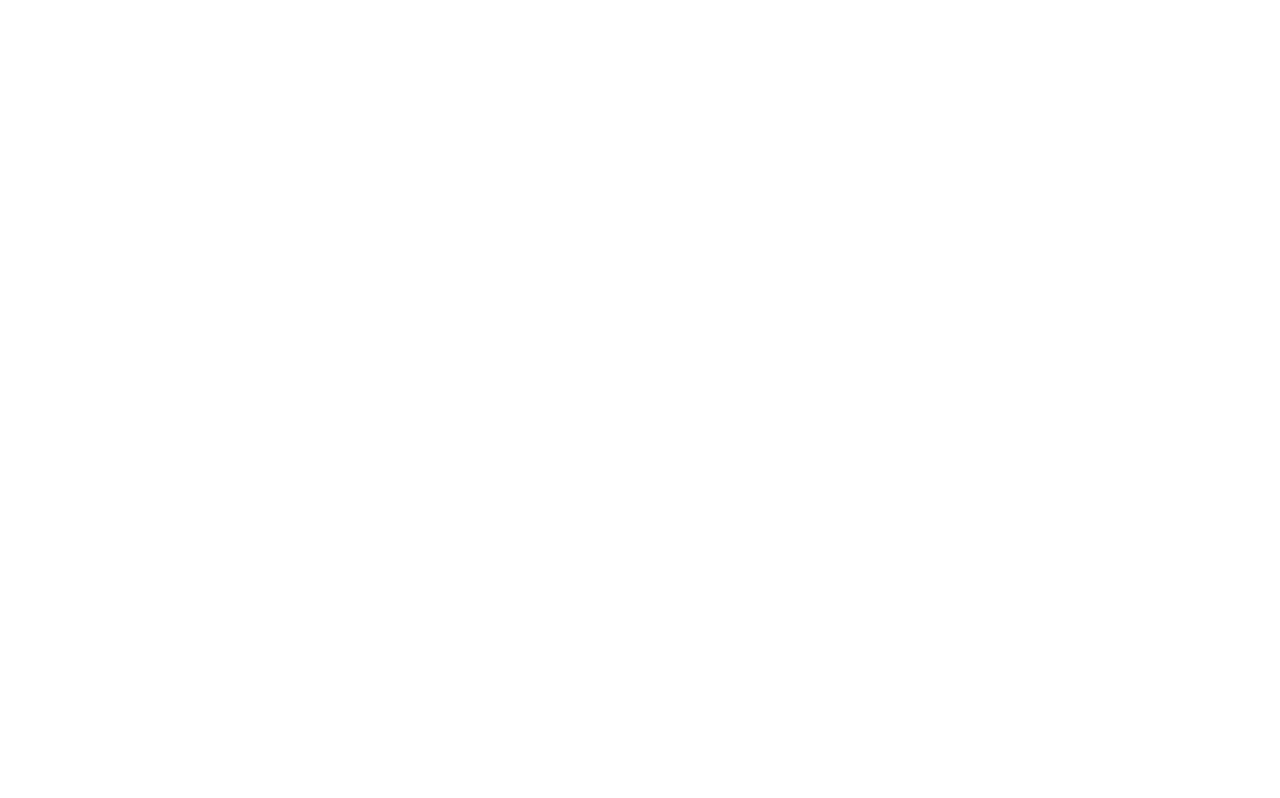
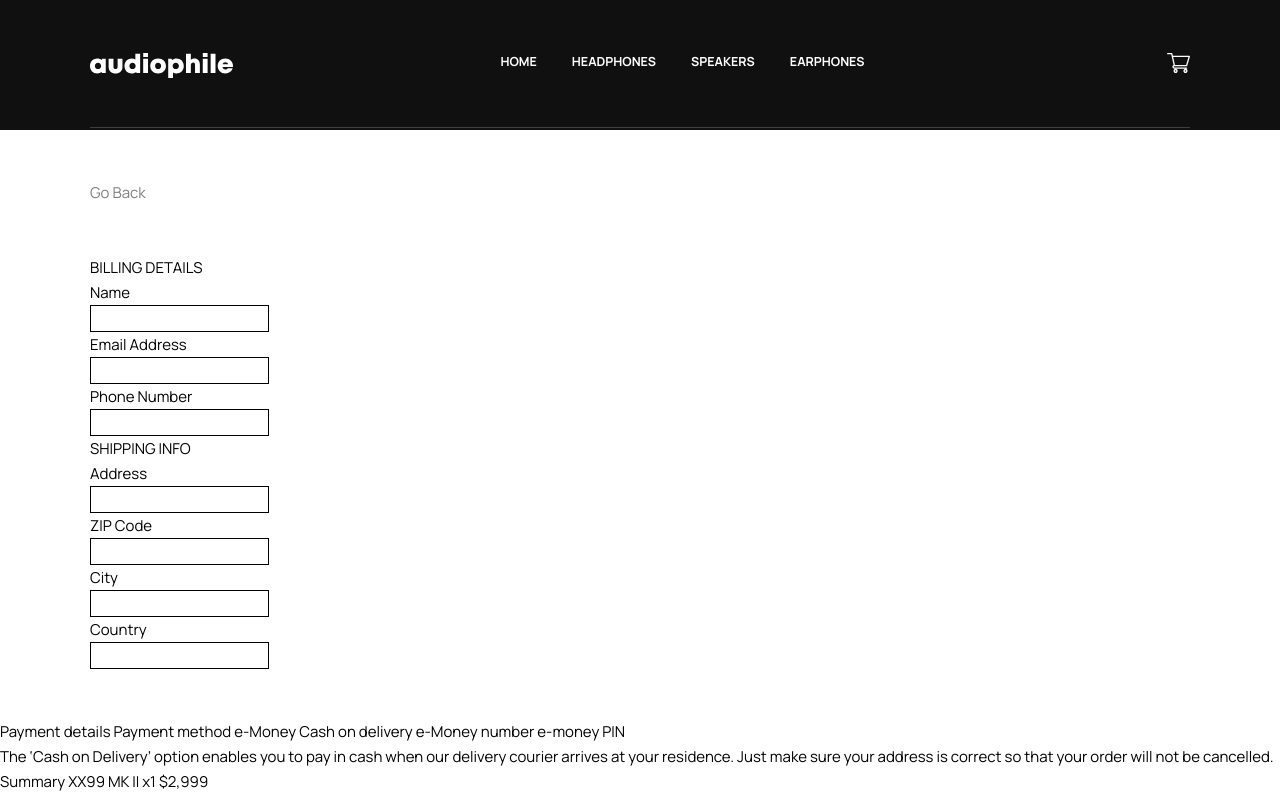
Before and after one commit to godwinopara/audiophille-ecommerce, a React (Create React App) app: page /checkout in a window 1280 px wide. Before the commit this address had no page. Shown: the top 798 px of the page. Built offline with nearby package versions, Linux system fonts and the light colour scheme.

Commit message:
create a reuseable form input and label component

```diff
--- a/src/App.js
+++ b/src/App.js
@@ -3,6 +3,7 @@ import Home from "./pages/Home";
 import Headphone from "./pages/Headphone";
 import Earphone from "./pages/Earphone";
 import Speaker from "./pages/Speaker";
+import Checkout from "./pages/Checkout";
 import ProductDetails from "./pages/ProductDetails";
 import AudiophilleState from "./context/audiophille/AudiophilleState";
 import CartState from "./context/cart/CartState";
@@ -17,6 +18,7 @@ function App() {
             <Route path="headphones" element={<Headphone />} />
             <Route path="earphones" element={<Earphone />} />
             <Route path="speakers" element={<Speaker />} />
+            <Route path="checkout" element={<Checkout />} />
             <Route path="product">
               <Route path=":slug" element={<ProductDetails />} />
             </Route>
--- /dev/null
+++ b/src/components/form/FormInput.js
@@ -0,0 +1,7 @@
+import React from "react";
+
+const FormInput = ({ inputType, inputValue }) => {
+  return <input className="border" type={inputType} />;
+};
+
+export default FormInput;
--- /dev/null
+++ b/src/components/form/Heading4.js
@@ -0,0 +1,7 @@
+import React from "react";
+
+const Heading4 = ({ text }) => {
+  return <h4>{text}</h4>;
+};
+
+export default Heading4;
--- /dev/null
+++ b/src/components/form/InputWrapper.js
@@ -0,0 +1,13 @@
+import Label from "./Label";
+import FormInput from "./FormInput";
+
+const InputWrapper = ({ labelText, inputValue, inputType }) => {
+  return (
+    <div>
+      <Label text={labelText} />
+      <FormInput inputType={inputType} />
+    </div>
+  );
+};
+
+export default InputWrapper;
--- /dev/null
+++ b/src/components/form/Label.js
@@ -0,0 +1,7 @@
+import React from "react";
+
+const Label = ({ text }) => {
+  return <label className="block">{text}</label>;
+};
+
+export default Label;
--- /dev/null
+++ b/src/components/layout/Header.js
@@ -0,0 +1,16 @@
+import { useContext } from "react";
+import Nav from "./Nav";
+import Cart from "./Cart";
+import CartContext from "../../context/cart/cartContext";
+
+const Header = () => {
+  const { cartIsOpen } = useContext(CartContext);
+  return (
+    <header className="bg-black-100 p-7 relative">
+      <Nav />
+      {cartIsOpen && <Cart />}
+    </header>
+  );
+};
+
+export default Header;
--- a/src/components/layout/Layout.js
+++ b/src/components/layout/Layout.js
@@ -1,18 +1,12 @@
-import { Fragment, useContext } from "react";
-import CartContext from "../../context/cart/cartContext";
-import Nav from "./Nav";
+import { Fragment } from "react";
 import About from "./About";
 import Footer from "./Footer";
-import Cart from "./Cart";
+import Header from "./Header";
 
 const Layout = ({ children }) => {
-  const { cartIsOpen } = useContext(CartContext);
   return (
     <Fragment>
-      <header className="bg-black-100 p-7 relative">
-        <Nav />
-        {cartIsOpen && <Cart />}
-      </header>
+      <Header />
       <main className="lg:px-0">{children}</main>
       <About />
       <Footer />
--- /dev/null
+++ b/src/components/shared/GoBackBtn.js
@@ -0,0 +1,14 @@
+import React from "react";
+import { Link } from "react-router-dom";
+
+const GoBackBtn = ({ link }) => {
+  return (
+    <div className="my-20 bg-opacity-50">
+      <Link className="opacity-50 hover:text-brown-100" to={`/${link}`}>
+        Go Back
+      </Link>
+    </div>
+  );
+};
+
+export default GoBackBtn;
--- a/src/index.css
+++ b/src/index.css
@@ -31,7 +31,7 @@ body {
   bottom: -16%;
 }
 
-/* SVG */
+/*FOOTER SOCIAL LINKS SVG */
 
 .social-icons {
   display: flex;
@@ -80,3 +80,17 @@ body {
 .instagram {
   mask: url("./assets/shared/desktop/icon-instagram.svg");
 }
+
+/* REMOVE ARROW FROM ALL NUMBER INPUT */
+
+/* Chrome, Safari, Edge, Opera */
+input::-webkit-outer-spin-button,
+input::-webkit-inner-spin-button {
+  -webkit-appearance: none;
+  margin: 0;
+}
+
+/* Firefox */
+input[type="number"] {
+  -moz-appearance: textfield;
+}
--- a/src/pages/Checkout.js
+++ b/src/pages/Checkout.js
@@ -1,31 +1,38 @@
-import React from "react";
+import Header from "../components/layout/Header";
+import Footer from "../components/layout/Footer";
+import { Fragment } from "react";
+import GoBackBtn from "../components/shared/GoBackBtn";
+import Heading4 from "../components/form/Heading4";
+import InputWrapper from "../components/form/InputWrapper";
 
 const Checkout = () => {
   return (
-    <div>
-      Home Headphones Speakers Earphones
+    <Fragment>
+      <Header />
+      <section className="max-w-screen-xxl mx-auto">
+        <GoBackBtn />
+
+        <form action="">
+          <div>
+            <Heading4 text="BILLING DETAILS" />
+            <div>
+              <InputWrapper inputType="text" labelText="Name" />
+              <InputWrapper inputType="text" labelText="Email Address" />
+              <InputWrapper inputType="number" labelText="Phone Number" />
+            </div>
+          </div>
+          <div>
+            <Heading4 text="SHIPPING INFO" />
+            <div>
+              <InputWrapper inputType="text" labelText="Address" />
+              <InputWrapper inputType="text" labelText="ZIP Code" />
+              <InputWrapper inputType="text" labelText="City" />
+              <InputWrapper inputType="text" labelText="Country" />
+            </div>
+          </div>
+        </form>
+      </section>
       <br />
-      {/* <!-- Cart Modal --> */}
-      Cart(3) Remove All
-      <br />
-      XX99 MK II x1 $2,999
-      <br />
-      XX59 x2 $899
-      <br />
-      YX1 x1 $599
-      <br />
-      Total $5,396
-      <br />
-      Checkout
-      {/* <!-- Cart modal end --> */}
-      <br />
-      Go back
-      <br />
-      Checkout
-      <br />
-      Billing details Name Email address Phone number
-      <br />
-      Shipping info Address ZIP code City Country
       <br />
       Payment details Payment method e-Money Cash on delivery e-Money number e-money PIN
       <br />
@@ -62,7 +69,8 @@ const Checkout = () => {
       audio. Come and visit our demo facility - we’re open 7 days a week.
       <br />
       Copyright 2021. All Rights Reserved
-    </div>
+      <Footer />
+    </Fragment>
   );
 };
 
--- a/src/pages/ProductDetails.js
+++ b/src/pages/ProductDetails.js
@@ -1,6 +1,5 @@
 import { useContext, useEffect, useState } from "react";
 import { useParams } from "react-router";
-import { Link } from "react-router-dom";
 import AudioPhilleContext from "../context/audiophille/audioPhileContext";
 import CartContext from "../context/cart/cartContext";
 import Layout from "../components/layout/Layout";
@@ -14,6 +13,7 @@ import Span from "../components/shared/Span";
 import Button from "../components/shared/Button";
 import Input from "../components/shared/Input";
 import Table from "../components/shared/Table";
+import GoBackBtn from "../components/shared/GoBackBtn";
 
 const ProductDetails = () => {
   const { slug } = useParams();
@@ -47,11 +47,12 @@ const ProductDetails = () => {
       <Layout>
         <section className="px-10 xl:px-0 xl:max-w-screen-xxl xl:mx-auto">
           {/* ************************** */}
-          <div className="my-20 bg-opacity-50">
+          {/* <div className="my-20 bg-opacity-50">
             <Link className="opacity-50" to={`/${product.category}`}>
               Go Back
             </Link>
-          </div>
+          </div> */}
+          <GoBackBtn link={product.category} />
           {/* ******************************** */}
 
           {/* OVERLAY */}
```
